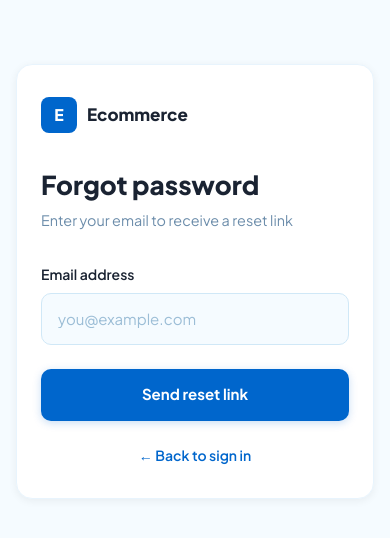
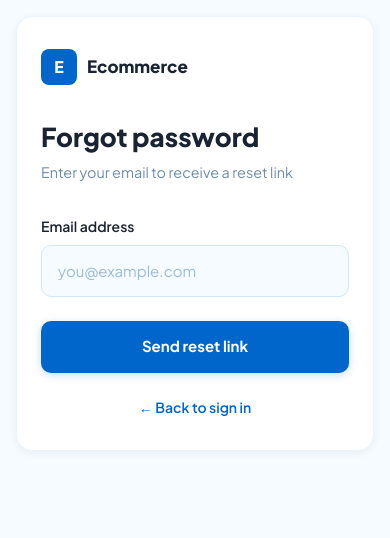
Before and after one commit to Anas2103/Ecommerce, a React (Vite) app in the folder frontend/: page /forgot-password in a window 390 px wide. Shown: the top 538 px of the page. Built offline with nearby package versions, Linux system fonts and the light colour scheme; no server answers.

Commit message:
Fix auth theme buttons on mobile: inline above card, fix overflow-x

```diff
--- a/frontend/src/index.css
+++ b/frontend/src/index.css
@@ -334,10 +334,21 @@ button:focus:not(:focus-visible), a:focus:not(:focus-visible) { outline: none; }
 }
 @media (max-width: 480px) {
   .auth-card { padding: 32px 24px; }
-  /* Push card below the fixed theme buttons */
+
+  /* Auth page: stack vertically so buttons appear above card */
   .auth-page {
-    padding-top: 64px !important;
-    align-items: flex-start !important;
+    flex-direction: column !important;
+    align-items: center !important;
+    justify-content: flex-start !important;
+    padding-top: 16px !important;
+    gap: 12px !important;
+  }
+
+  /* Theme buttons: switch from fixed to inline on mobile */
+  .auth-theme-controls {
+    position: static !important;
+    align-self: flex-end !important;
+    margin-right: 0 !important;
   }
 }
 
@@ -406,8 +417,8 @@ button:focus:not(:focus-visible), a:focus:not(:focus-visible) { outline: none; }
 
 /* ─── Mobile Responsive ──────────────────────────────────── */
 
-/* Prevent any element from causing horizontal scroll */
-html, body { overflow-x: hidden; }
+/* Prevent horizontal scroll — use #root, not html/body (html/body breaks position:fixed on iOS) */
+#root { overflow-x: hidden; }
 * { box-sizing: border-box; }
 
 @media (max-width: 639px) {
--- a/frontend/src/pages/LoginPage.jsx
+++ b/frontend/src/pages/LoginPage.jsx
@@ -59,7 +59,7 @@ export default function LoginPage() {
     <div className="auth-page">
 
       {/* Theme controls */}
-      <div style={{ position: 'fixed', top: 16, right: 16, zIndex: 50, display: 'flex', alignItems: 'center', gap: 8 }}>
+      <div className="auth-theme-controls" style={{ position: 'fixed', top: 16, right: 16, zIndex: 50, display: 'flex', alignItems: 'center', gap: 8 }}>
         <button
           onClick={() => dispatch(toggleTheme())}
           title={mode === 'dark' ? 'Light mode' : 'Dark mode'}
--- a/frontend/src/pages/RegisterPage.jsx
+++ b/frontend/src/pages/RegisterPage.jsx
@@ -93,7 +93,7 @@ export default function RegisterPage() {
     <div className="auth-page" style={{ padding: '1rem' }}>
 
       {/* Theme controls */}
-      <div style={{ position: 'fixed', top: 16, right: 16, zIndex: 50, display: 'flex', alignItems: 'center', gap: 8 }}>
+      <div className="auth-theme-controls" style={{ position: 'fixed', top: 16, right: 16, zIndex: 50, display: 'flex', alignItems: 'center', gap: 8 }}>
         <button
           onClick={() => dispatch(toggleTheme())}
           title={mode === 'dark' ? 'Light mode' : 'Dark mode'}
```
